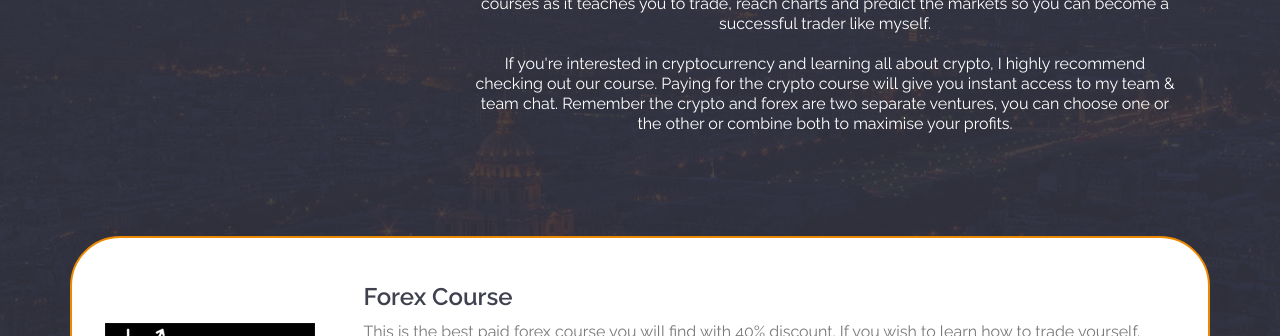
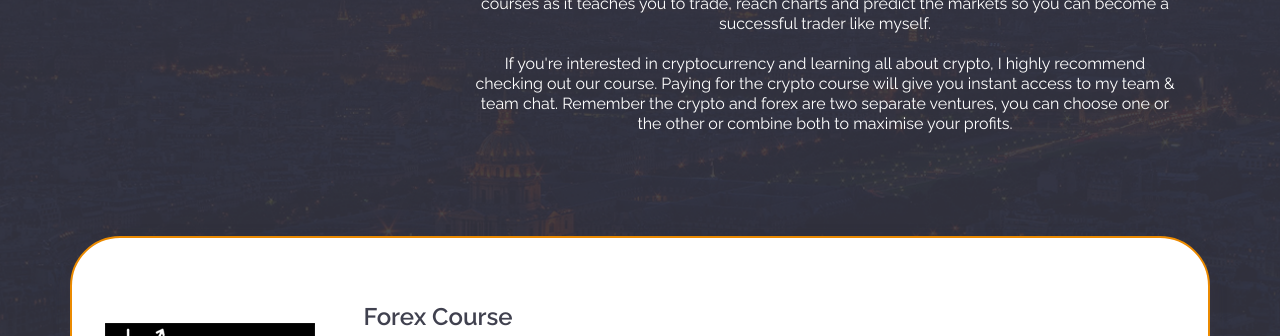
Before and after one commit to ArshilHaque/keztheguru, a plain HTML site: page index.html in a window 1280 px wide. Shown: the part 464-800 px from the top of the page. Drawn offline with nearby package versions, Linux system fonts and the light colour scheme; a script that the page names is missing.

Commit message:
Update custom.css

```diff
--- a/css/custom.css
+++ b/css/custom.css
@@ -1,6 +1,8 @@
 *{
   font-family: 'Raleway', sans-serif;
 }
+
+html, body {width: auto!important; overflow-x: hidden!important}
 
 .bg-img{
     height: 800px; background-image: url(../img/bg.png);  background-size:cover; background-position: center center;background-attachment:fixed;
@@ -100,6 +102,7 @@ span {
 h4{
   color: #40414f;
   font-weight: 600;
+      margin-top: 20px;
 }
 
 p{
```
